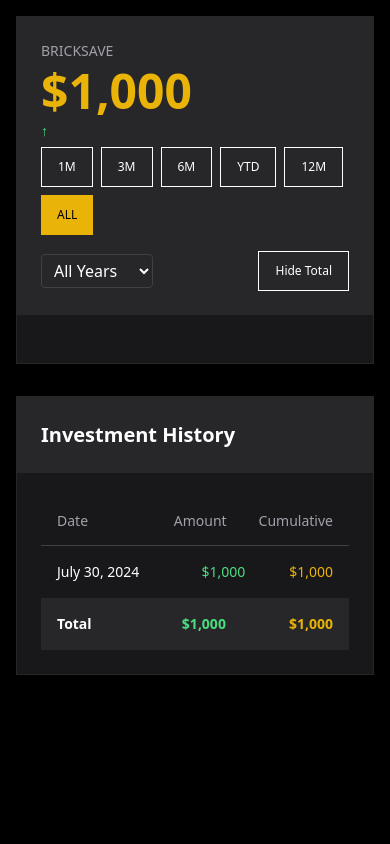
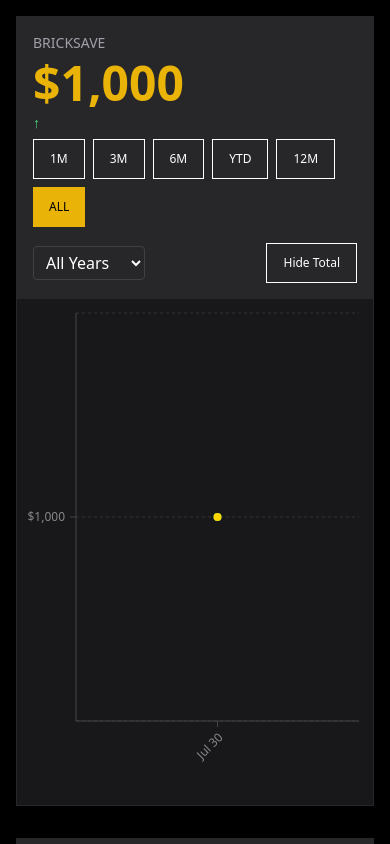
Before and after one commit to tamayotchi/tamayotchi, a React (Vite) app: page /bricksave in a window 390 px wide. Shown: the top 844 px of the page. Built offline with nearby package versions, Linux system fonts and the light colour scheme.

Commit message:
fix graph on mobile

```diff
--- a/src/components/ChartCard.tsx
+++ b/src/components/ChartCard.tsx
@@ -27,8 +27,8 @@
   const isYearSelected = selectedYear !== 'ALL';
 
   return (
-    <Card className="w-full lg:w-3/5 bg-zinc-900 text-white shadow-xl border border-zinc-800 rounded-lg overflow-hidden lg:sticky lg:top-8 lg:h-[calc(100vh-8rem)]">
-      <CardHeader className="p-6 bg-zinc-800">
+    <Card className="w-full bg-zinc-900 text-white shadow-xl border border-zinc-800 rounded-lg overflow-hidden">
+      <CardHeader className="p-4 bg-zinc-800">
         <p className="text-sm text-zinc-400">{platformName}</p>
         <p className="text-5xl font-bold text-yellow-500">{formatCurrency(totalInvestment, currency)}</p>
         <p className="text-sm text-green-400">{`↑`}</p>
@@ -72,9 +72,9 @@
           </Button>
         </div>
       </CardHeader>
-      <CardContent className="h-[calc(100%-13rem)] p-6">
+      <CardContent className="h-[60vh] sm:h-[50vh] p-1 sm:p-4">
         <ResponsiveContainer width="100%" height="100%">
-          <LineChart data={cumulativeData} margin={{ top: 5, right: 30, left: 20, bottom: 5 }}>
+          <LineChart data={cumulativeData} margin={{ top: 10, right: 10, left: 5, bottom: 20 }}>
             <CartesianGrid strokeDasharray="3 3" vertical={false} stroke="#333" />
             <XAxis
               dataKey="date"
@@ -82,12 +82,18 @@
               tickFormatter={formatXAxis}
               interval="preserveStartEnd"
               stroke="#444"
+              angle={-45}
+              textAnchor="end"
+              height={60}
+              tickMargin={5}
             />
             <YAxis
               tick={{ fontSize: 12, fill: '#888' }}
               tickFormatter={(value) => formatCurrency(value, currency)}
               domain={['dataMin', 'dataMax']}
               stroke="#444"
+              width={50}
+              tickMargin={5}
             />
             <Tooltip
               formatter={(value, name) => [
```
